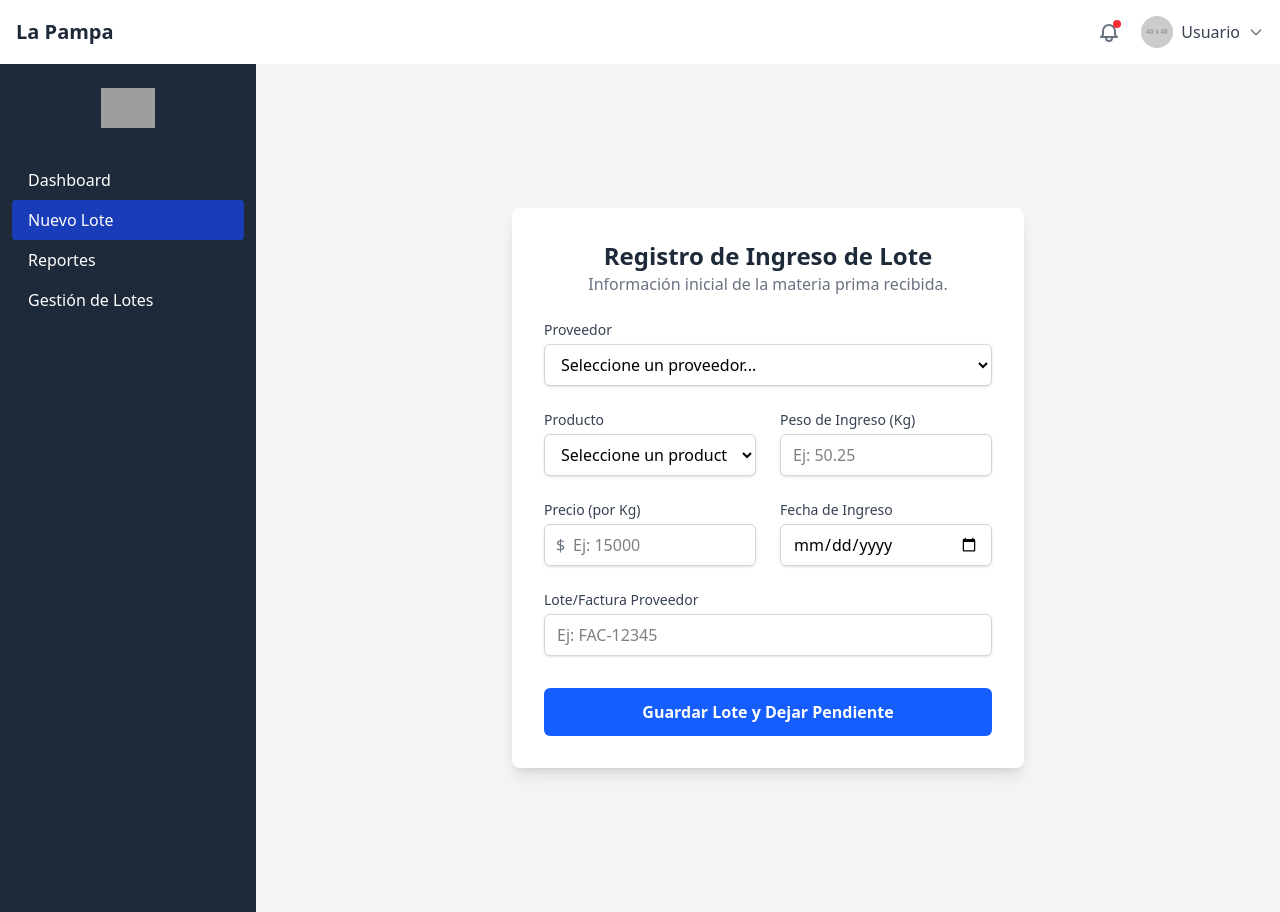
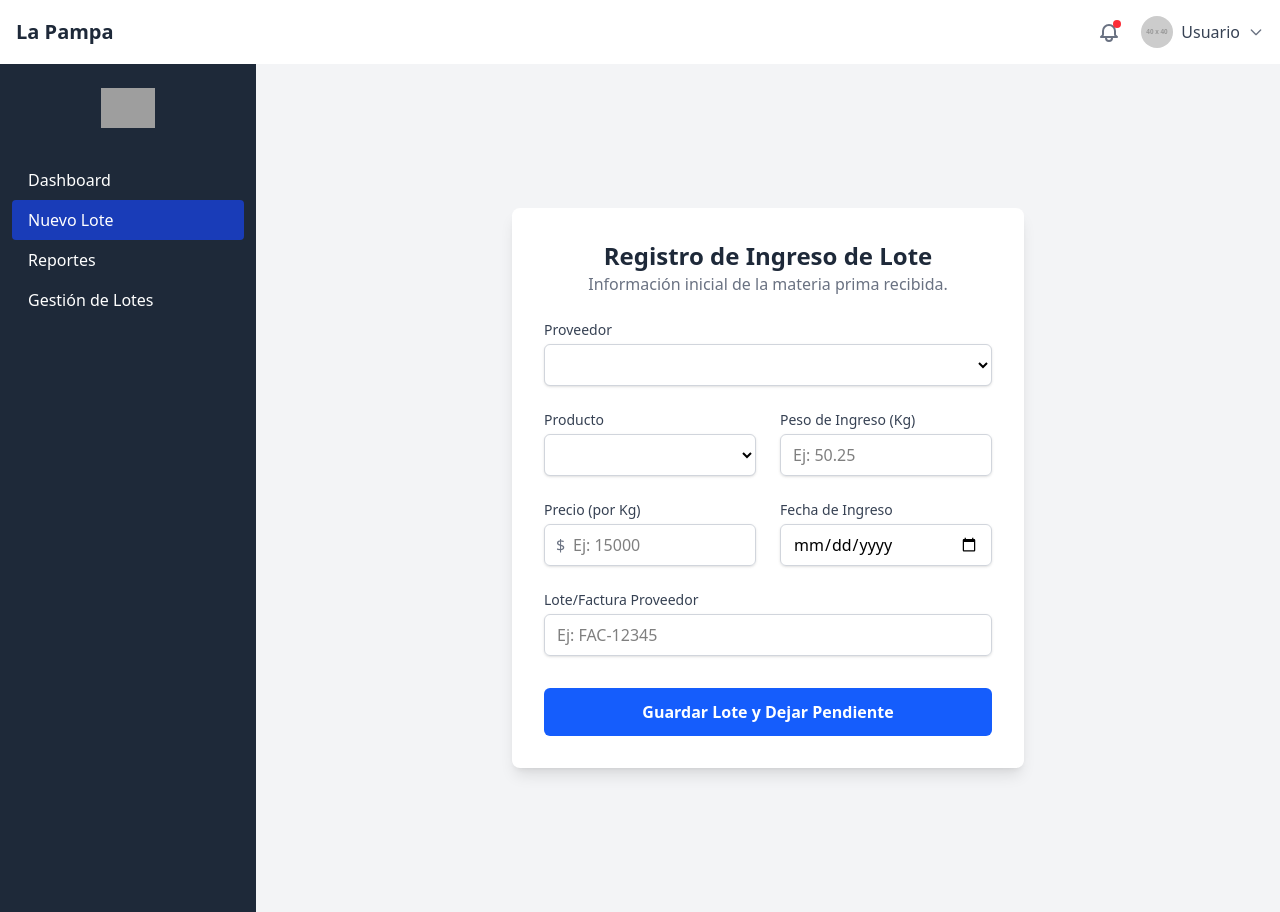
Before and after one commit to JuanAndreAV/sigepro, an Angular app: page /dashboard/entry in a window 1280 px wide. Built offline with nearby package versions, Linux system fonts and the light colour scheme; grey boxes are pictures that could not be loaded.

Commit message:
entry forms whith validators

```diff
--- a/src/app/pages/lot-entry-form/lot-entry-form.component.html
+++ b/src/app/pages/lot-entry-form/lot-entry-form.component.html
@@ -7,24 +7,23 @@
         </div>
 
         <!-- Formulario -->
-        <form>
+        <form [formGroup]="entryForm()">
             <div class="grid grid-cols-1 md:grid-cols-2 gap-6">
                 <!-- Campo: Proveedor -->
                 <div class="md:col-span-2">
                     <label for="proveedor" class="block text-sm font-medium text-gray-700 mb-1">Proveedor</label>
-                    <select id="proveedor" name="proveedor" class="block w-full px-3 py-2 bg-white border border-gray-300 rounded-md shadow-sm focus:outline-none focus:ring-blue-500 focus:border-blue-500">
-                        <option>Seleccione un proveedor...</option>
-                        <option value="prov1">Frigorífico Andino</option>
-                        <option value="prov2">Carnes del Sur</option>
-                        <option value="prov3">Distribuidora La Pampa</option>
+                    <select id="proveedor" formControlName="proveedor" class="block w-full px-3 py-2 bg-white border border-gray-300 rounded-md shadow-sm focus:outline-none focus:ring-blue-500 focus:border-blue-500">
+                        <option>Distribuidora La Pampa</option>
+                        <option>Frigorífico Andino</option>
+                        <option>Carnes del Sur</option>
+                        <option>Distribuidora La Pampa</option>
                     </select>
                 </div>
 
                 <!-- Campo: Producto -->
                 <div>
                     <label for="producto" class="block text-sm font-medium text-gray-700 mb-1">Producto</label>
-                    <select id="producto" name="producto" class="block w-full px-3 py-2 bg-white border border-gray-300 rounded-md shadow-sm focus:outline-none focus:ring-blue-500 focus:border-blue-500">
-                        <option>Seleccione un producto...</option>
+                    <select id="producto" formControlName="producto" class="block w-full px-3 py-2 bg-white border border-gray-300 rounded-md shadow-sm focus:outline-none focus:ring-blue-500 focus:border-blue-500">
                         <option value="lomo">Lomo Fino</option>
                         <option value="costilla">Costilla de Cerdo</option>
                     </select>
@@ -33,7 +32,7 @@
                 <!-- Campo: Peso de Ingreso -->
                 <div>
                     <label for="peso-ingreso" class="block text-sm font-medium text-gray-700 mb-1">Peso de Ingreso (Kg)</label>
-                    <input type="number" id="peso-ingreso" name="peso-ingreso" step="0.01" placeholder="Ej: 50.25" class="block w-full px-3 py-2 border border-gray-300 rounded-md shadow-sm focus:outline-none focus:ring-blue-500 focus:border-blue-500">
+                    <input type="number" id="peso-ingreso" formControlName="peso" step="0.01" placeholder="Ej: 50.25" class="block w-full px-3 py-2 border border-gray-300 rounded-md shadow-sm focus:outline-none focus:ring-blue-500 focus:border-blue-500">
                 </div>
 
                 <!-- Campo: Precio -->
@@ -41,27 +40,27 @@
                     <label for="precio" class="block text-sm font-medium text-gray-700 mb-1">Precio (por Kg)</label>
                     <div class="relative">
                         <span class="absolute inset-y-0 left-0 pl-3 flex items-center text-gray-500">$</span>
-                        <input type="number" id="precio" name="precio" step="0.01" placeholder="Ej: 15000" class="pl-7 block w-full px-3 py-2 border border-gray-300 rounded-md shadow-sm focus:outline-none focus:ring-blue-500 focus:border-blue-500">
+                        <input type="number" id="precio" formControlName="precio" step="0.01" placeholder="Ej: 15000" class="pl-7 block w-full px-3 py-2 border border-gray-300 rounded-md shadow-sm focus:outline-none focus:ring-blue-500 focus:border-blue-500">
                     </div>
                 </div>
 
                 <!-- CAMPO AÑADIDO: Fecha de Ingreso -->
                 <div>
                     <label for="fecha-ingreso" class="block text-sm font-medium text-gray-700 mb-1">Fecha de Ingreso</label>
-                    <input type="date" id="fecha-ingreso" name="fecha-ingreso" class="block w-full px-3 py-2 border border-gray-300 rounded-md shadow-sm focus:outline-none focus:ring-blue-500 focus:border-blue-500">
+                    <input type="date" id="fecha-ingreso" formControlName="fecha" class="block w-full px-3 py-2 border border-gray-300 rounded-md shadow-sm focus:outline-none focus:ring-blue-500 focus:border-blue-500">
                 </div>
 
                  <!-- Campo: Número de Lote/Factura del Proveedor (ahora en ancho completo) -->
                 <div class="md:col-span-2">
                     <label for="lote-proveedor" class="block text-sm font-medium text-gray-700 mb-1">Lote/Factura Proveedor</label>
-                    <input type="text" id="lote-proveedor" name="lote-proveedor" placeholder="Ej: FAC-12345" class="block w-full px-3 py-2 border border-gray-300 rounded-md shadow-sm focus:outline-none focus:ring-blue-500 focus:border-blue-500">
+                    <input type="text" id="lote-proveedor" formControlName="factura" name="lote-proveedor" placeholder="Ej: FAC-12345" class="block w-full px-3 py-2 border border-gray-300 rounded-md shadow-sm focus:outline-none focus:ring-blue-500 focus:border-blue-500">
                 </div>
 
             </div>
 
             <!-- Botón de Acción -->
             <div class="mt-8">
-                <button type="submit" class="w-full bg-blue-600 text-white font-bold py-3 px-4 rounded-md hover:bg-blue-700 focus:outline-none focus:ring-2 focus:ring-offset-2 focus:ring-blue-500 transition-colors">
+                <button [disabled]="!entryForm().valid" (keyup.enter)="sendForm()" (click)="sendForm()" class="w-full bg-blue-600 text-white font-bold py-3 px-4 rounded-md hover:bg-blue-700 focus:outline-none focus:ring-2 focus:ring-offset-2 focus:ring-blue-500 transition-colors">
                     Guardar Lote y Dejar Pendiente
                 </button>
             </div>
--- a/src/app/pages/lot-entry-form/lot-entry-form.component.ts
+++ b/src/app/pages/lot-entry-form/lot-entry-form.component.ts
@@ -1,11 +1,31 @@
-import { Component } from '@angular/core';
+import { Component, signal } from '@angular/core';
+import {FormGroup, FormControl, ReactiveFormsModule, Validators} from '@angular/forms';
 
 @Component({
   selector: 'app-lot-entry-form',
-  imports: [],
+  standalone: true,
+  imports: [ReactiveFormsModule],
   templateUrl: './lot-entry-form.component.html',
   styleUrl: './lot-entry-form.component.css'
 })
 export class LotEntryFormComponent {
 
+  entryForm = signal<FormGroup>(
+    new FormGroup({
+      proveedor: new FormControl('',[Validators.required]),
+      producto: new FormControl('',[Validators.required]),
+      peso: new FormControl('',[Validators.required, Validators.min(0)]),
+      precio: new FormControl('',[Validators.required, Validators.min(1000)]),
+      fecha: new FormControl('',[Validators.required]),
+      factura: new FormControl(''),
+
+    })
+  );
+sendForm(){
+  if(this.entryForm().valid){
+    console.log(this.entryForm().value);
+  }
+
 }
+
+}
```
